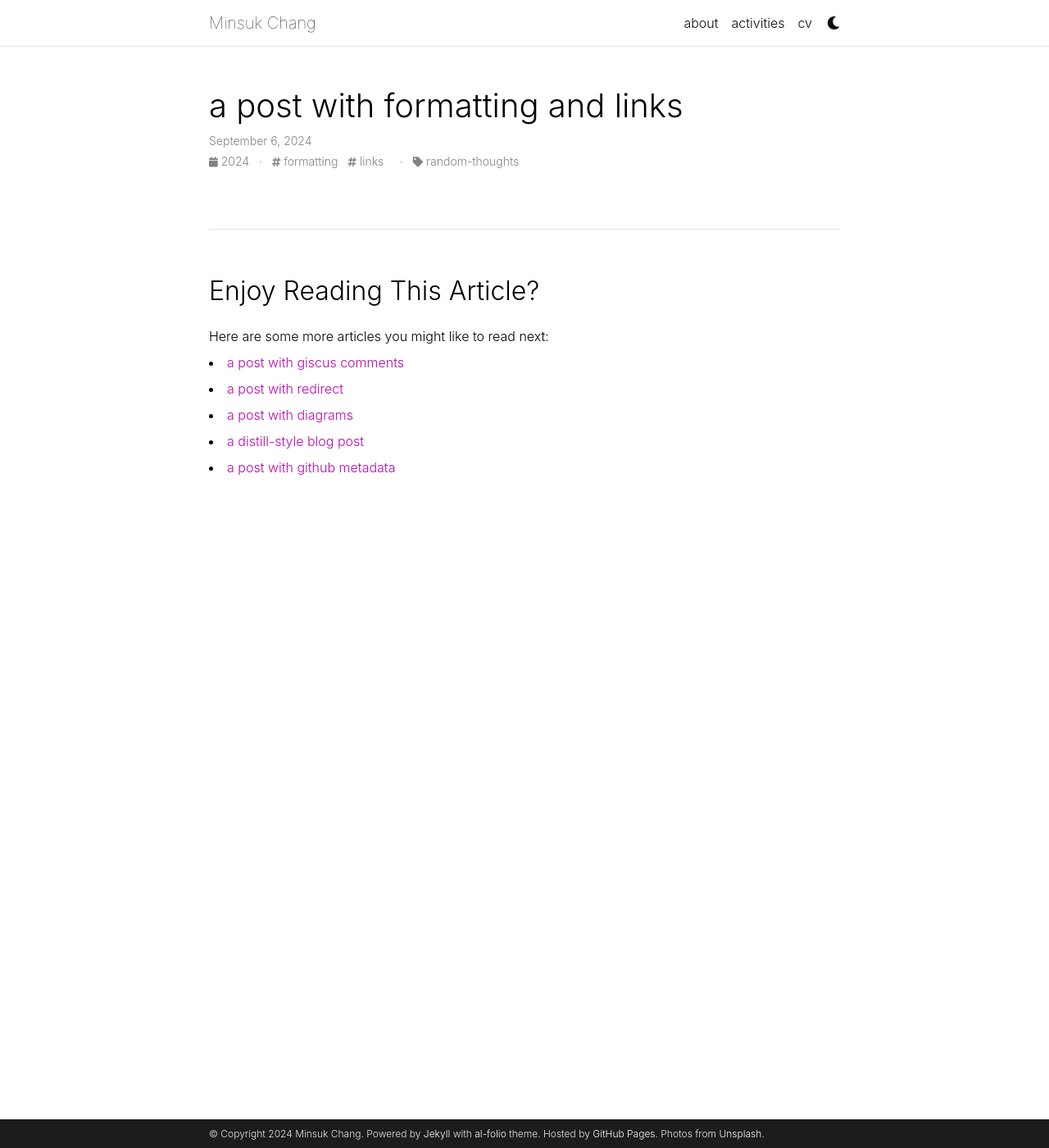
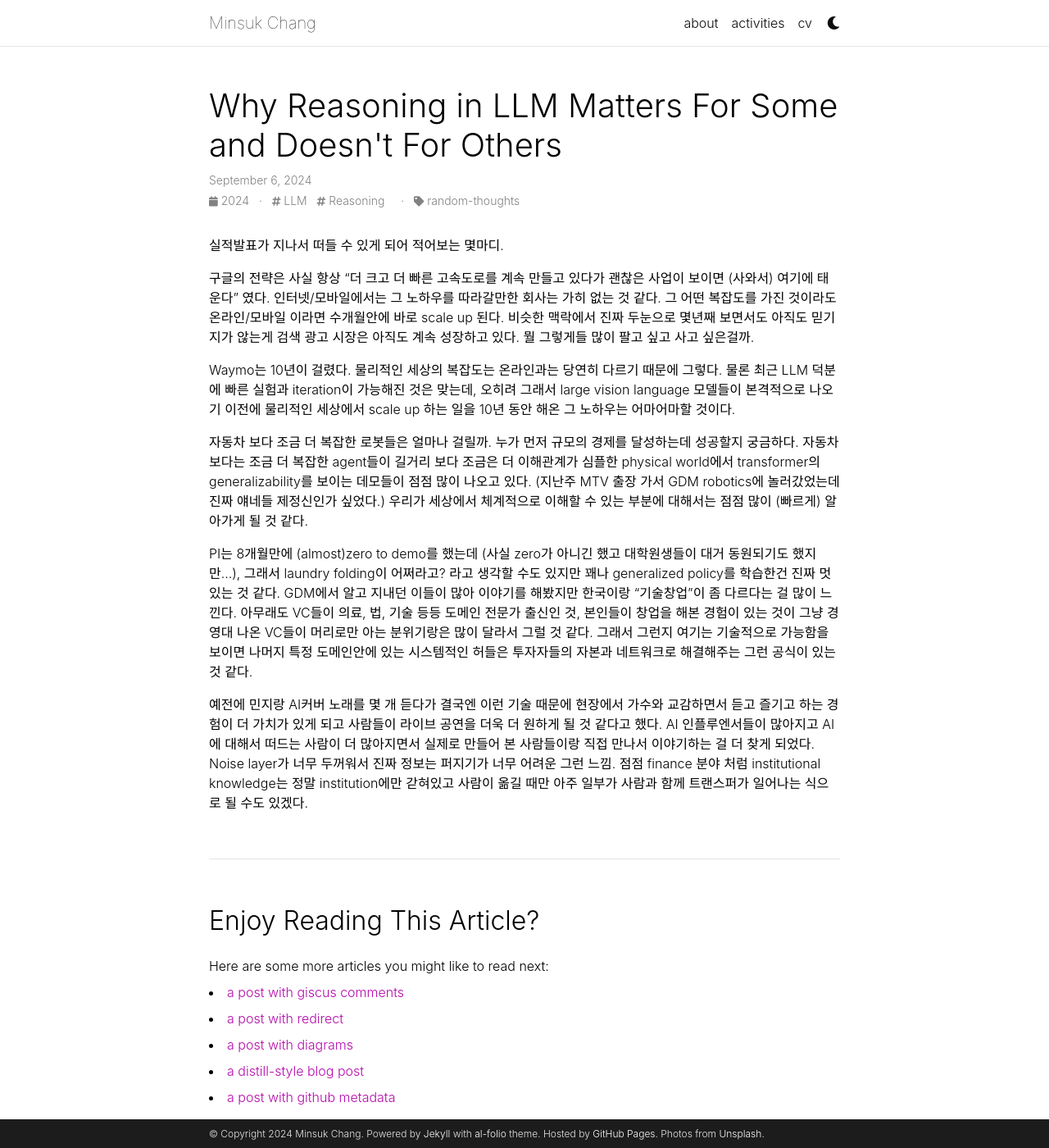
Before and after one commit to minsukchang/minsukchang.github.io, a Jekyll site: the page built from _posts/2024-09-06-first.md, in a window 1280 px wide and 1400 px high. Shown: the whole window at 82% size. Built offline with Jekyll 4.4.1, drawn with Linux system fonts in a browser that asks for light colours; comment, search, counter and statistics services are not loaded; a style sheet for code colours, icons or effects is not loaded.

Commit message:
add blog

```diff
--- a/_posts/2024-09-06-first.md
+++ b/_posts/2024-09-06-first.md
@@ -1,8 +1,20 @@
 ---
 layout: post
-title:  a post with formatting and links
+title:  Why Reasoning in LLM Matters For Some and Doesn't For Others
 date:   2024-09-06 22:49:16
 description: first blog post
-tags: formatting links
+tags: LLM Reasoning
 categories: random-thoughts
 ---
+
+실적발표가 지나서 떠들 수 있게 되어 적어보는 몇마디.
+
+구글의 전략은 사실 항상 "더 크고 더 빠른 고속도로를 계속 만들고 있다가 괜찮은 사업이 보이면 (사와서) 여기에 태운다" 였다. 인터넷/모바일에서는 그 노하우를 따라갈만한 회사는 가히 없는 것 같다. 그 어떤 복잡도를 가진 것이라도 온라인/모바일 이라면 수개월안에 바로 scale up 된다. 비슷한 맥락에서 진짜 두눈으로 몇년째 보면서도 아직도 믿기지가 않는게 검색 광고 시장은 아직도 계속 성장하고 있다. 뭘 그렇게들 많이 팔고 싶고 사고 싶은걸까.
+
+Waymo는 10년이 걸렸다. 물리적인 세상의 복잡도는 온라인과는 당연히 다르기 때문에 그렇다. 물론 최근 LLM 덕분에 빠른 실험과 iteration이 가능해진 것은 맞는데, 오히려 그래서 large vision language 모델들이 본격적으로 나오기 이전에 물리적인 세상에서 scale up 하는 일을 10년 동안 해온 그 노하우는 어마어마할 것이다.
+
+자동차 보다 조금 더 복잡한 로봇들은 얼마나 걸릴까. 누가 먼저 규모의 경제를 달성하는데 성공할지 궁금하다. 자동차보다는 조금 더 복잡한 agent들이 길거리 보다 조금은 더 이해관계가 심플한 physical world에서 transformer의 generalizability를 보이는 데모들이 점점 많이 나오고 있다. (지난주 MTV 출장 가서 GDM robotics에 놀러갔었는데 진짜 얘네들 제정신인가 싶었다.) 우리가 세상에서 체계적으로 이해할 수 있는 부분에 대해서는 점점 많이 (빠르게) 알아가게 될 것 같다.
+
+PI는 8개월만에 (almost)zero to demo를 했는데 (사실 zero가 아니긴 했고 대학원생들이 대거 동원되기도 했지만...), 그래서 laundry folding이 어쩌라고? 라고 생각할 수도 있지만 꽤나 generalized policy를 학습한건 진짜 멋있는 것 같다. GDM에서 알고 지내던 이들이 많아 이야기를 해봤지만 한국이랑 "기술창업"이 좀 다르다는 걸 많이 느낀다. 아무래도 VC들이 의료, 법, 기술 등등 도메인 전문가 출신인 것, 본인들이 창업을 해본 경험이 있는 것이 그냥 경영대 나온 VC들이 머리로만 아는 분위기랑은 많이 달라서 그럴 것 같다. 그래서 그런지 여기는 기술적으로 가능함을 보이면 나머지 특정 도메인안에 있는 시스템적인 허들은 투자자들의 자본과 네트워크로 해결해주는 그런 공식이 있는 것 같다.
+
+예전에 민지랑 AI커버 노래를 몇 개 듣다가 결국엔 이런 기술 때문에 현장에서 가수와 교감하면서 듣고 즐기고 하는 경험이 더 가치가 있게 되고 사람들이 라이브 공연을 더욱 더 원하게 될 것 같다고 했다. AI 인플루엔서들이 많아지고 AI에 대해서 떠드는 사람이 더 많아지면서 실제로 만들어 본 사람들이랑 직접 만나서 이야기하는 걸 더 찾게 되었다. Noise layer가 너무 두꺼워서 진짜 정보는 퍼지기가 너무 어려운 그런 느낌. 점점 finance 분야 처럼 institutional knowledge는 정말 institution에만 갇혀있고 사람이 옮길 때만 아주 일부가 사람과 함께 트랜스퍼가 일어나는 식으로 될 수도 있겠다.
```
